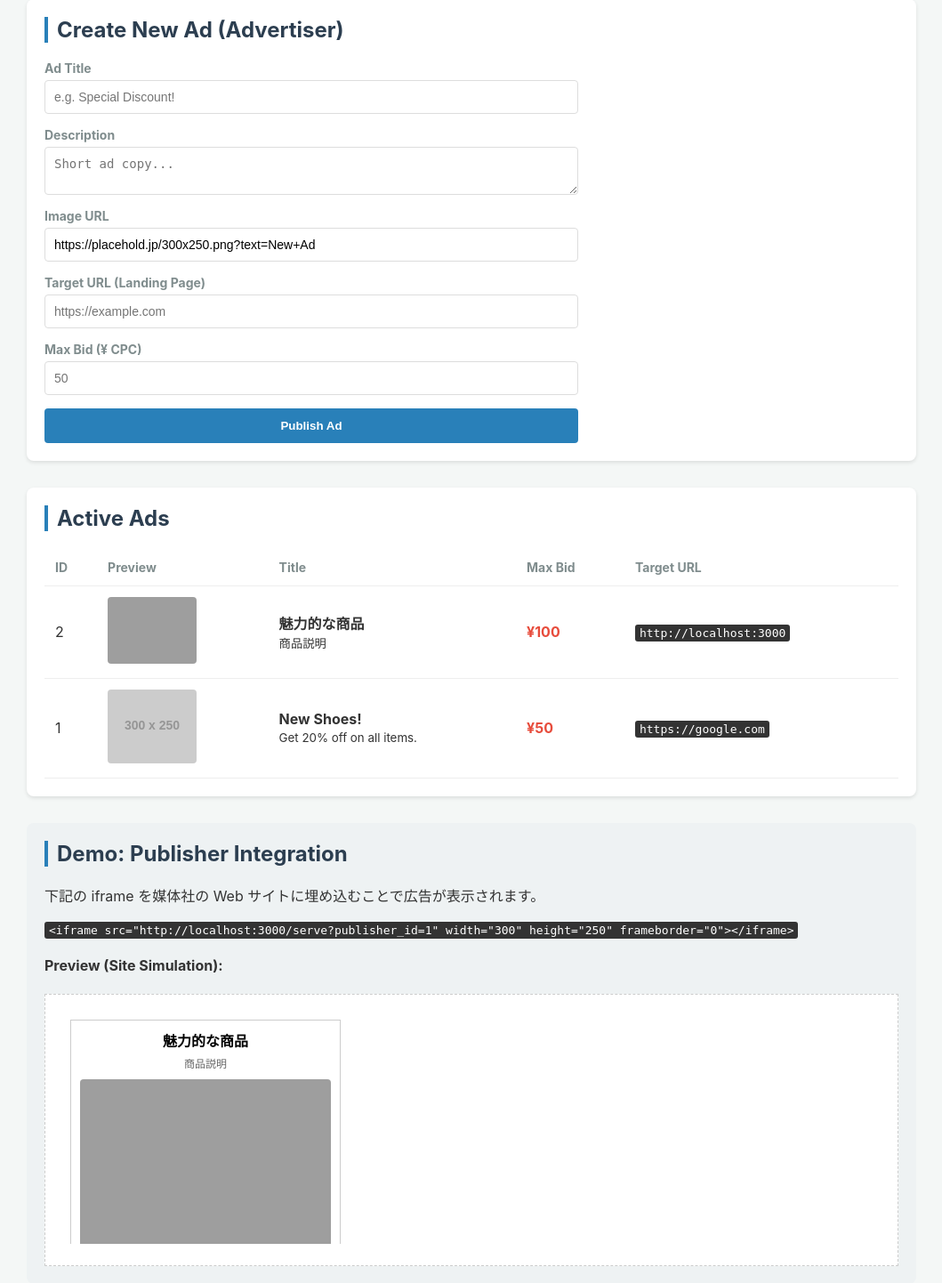
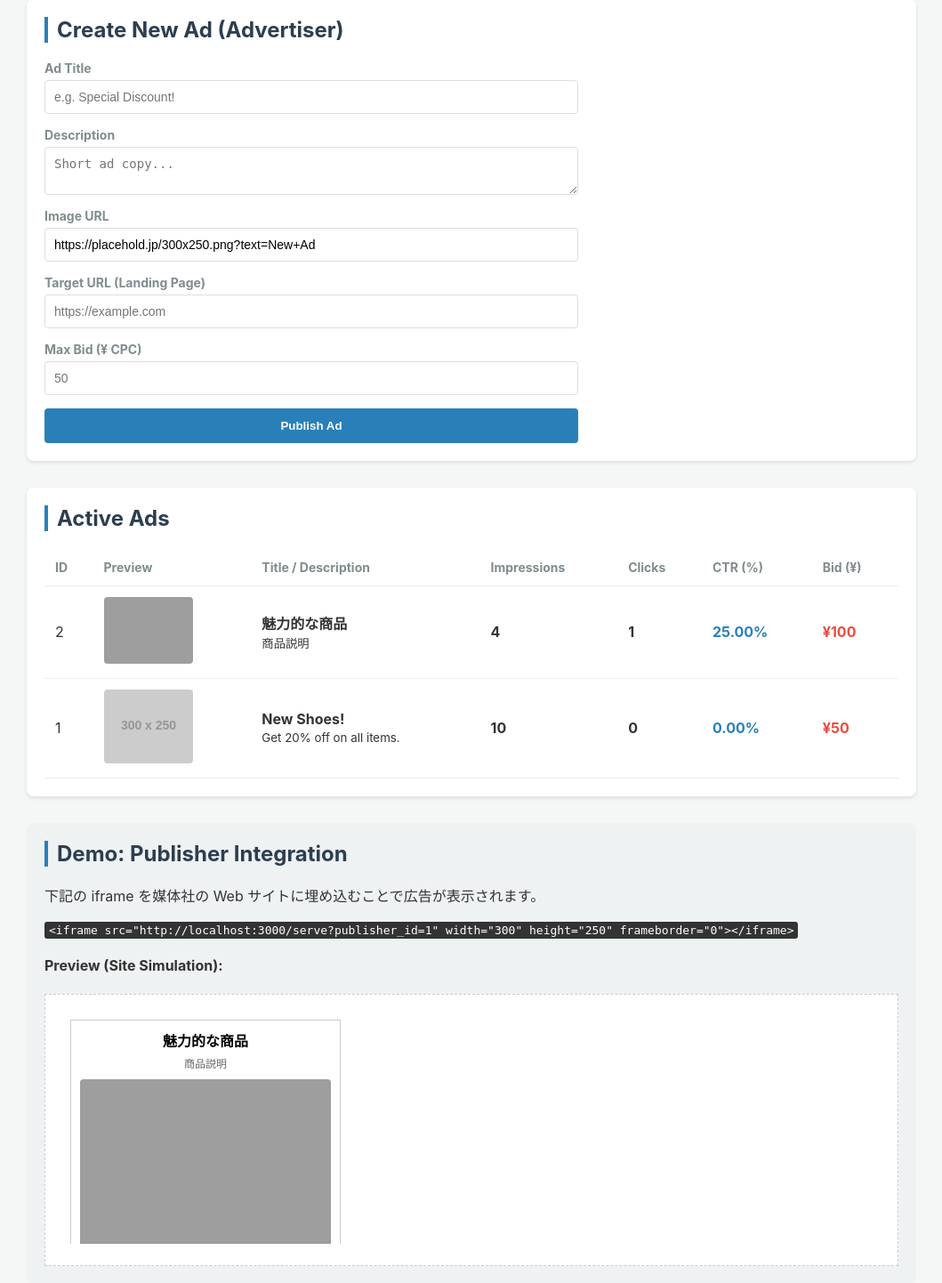
Before and after one commit to yusuke0627/musubi, a Node server app: page / in a window 1280 px wide. Shown: the part 258-1700 px from the top of the page at 89% size, without its empty margins (110-1169 px from the left). Run offline with Node 20, Linux system fonts and the light colour scheme; data comes from the database, SQL or seed files in the repository; both versions use the stored data as it was after the commit; grey boxes labelled with a size stand in for pictures from a placeholder-image service; some libraries are stand-ins or nearby versions; grey boxes are pictures that could not be loaded.

Commit message:
feat: add performance metrics (Imp/Click/CTR) to dashboard

```diff
--- a/src/server.ts
+++ b/src/server.ts
@@ -77,8 +77,15 @@ app.get('/', (req, res) => {
       (SELECT COUNT(*) FROM clicks) as total_clicks
   `).get() as any;
 
-  // ID降順で取得して最新の入稿を上に表示
-  const ads = db.prepare('SELECT * FROM ads ORDER BY id DESC').all();
+  // ID降順で取得して最新の入稿を上に表示（各広告の統計情報も取得）
+  const ads = db.prepare(`
+    SELECT
+      ads.*,
+      (SELECT COUNT(*) FROM impressions WHERE ad_id = ads.id) as impressions,
+      (SELECT COUNT(*) FROM clicks WHERE ad_id = ads.id) as clicks
+    FROM ads
+    ORDER BY id DESC
+  `).all();
 
   res.render('dashboard', { stats, ads });
 });
--- a/views/dashboard.ejs
+++ b/views/dashboard.ejs
@@ -89,9 +89,11 @@
                     <tr>
                         <th>ID</th>
                         <th>Preview</th>
-                        <th>Title</th>
-                        <th>Max Bid</th>
-                        <th>Target URL</th>
+                        <th>Title / Description</th>
+                        <th>Impressions</th>
+                        <th>Clicks</th>
+                        <th>CTR (%)</th>
+                        <th>Bid (¥)</th>
                     </tr>
                 </thead>
                 <tbody>
@@ -100,8 +102,12 @@
                         <td><%= ad.id %></td>
                         <td><img src="<%= ad.image_url %>" class="preview-img"></td>
                         <td><strong><%= ad.title %></strong><br><small><%= ad.description %></small></td>
+                        <td style="font-weight: bold;"><%= ad.impressions %></td>
+                        <td style="font-weight: bold;"><%= ad.clicks %></td>
+                        <td style="color: #2980b9; font-weight: bold;">
+                            <%= ad.impressions > 0 ? ((ad.clicks / ad.impressions) * 100).toFixed(2) : 0 %>%
+                        </td>
                         <td><strong style="color:#e74c3c;">¥<%= ad.max_bid %></strong></td>
-                        <td><code><%= ad.target_url %></code></td>
                     </tr>
                     <% }) %>
                 </tbody>
```
Also changed, not shown: adnetwork.db (added).
